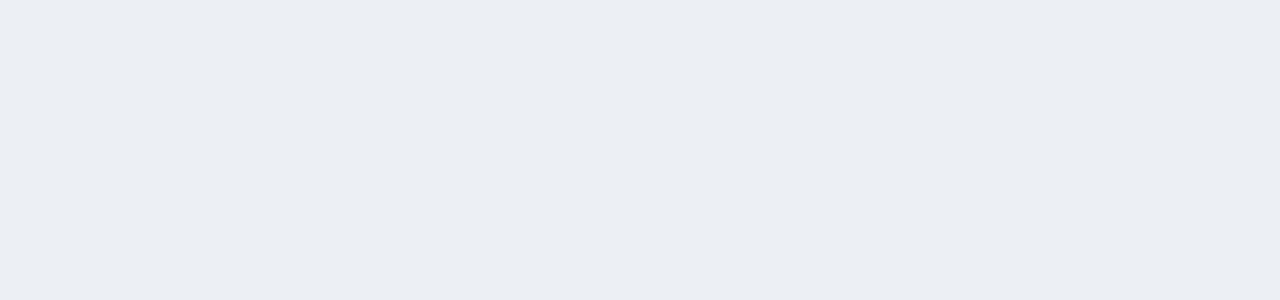
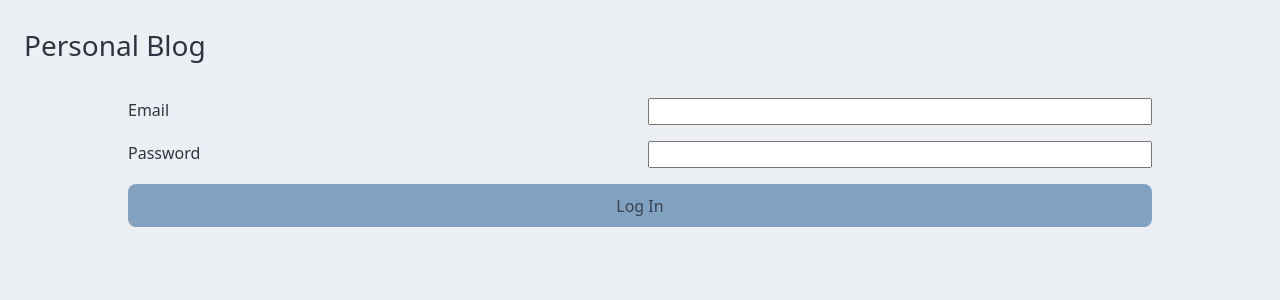
Before and after one commit to SamJohn04/personal-blog, a React (Vite) app in the folder src/frontend/: page /login in a window 1280 px wide. Shown: the top 300 px of the page. Built offline with nearby package versions, Linux system fonts and the light colour scheme.

Commit message:
feat(react): add frontend login page

```diff
--- a/src/frontend/src/App.tsx
+++ b/src/frontend/src/App.tsx
@@ -3,6 +3,7 @@ import { BrowserRouter, Route, Routes } from "react-router"
 import Home from "./pages/Home"
 import Blog from "./pages/Blog"
 import Signup from './pages/Signup'
+import Login from './pages/Login'
 
 function App() {
   return (
@@ -11,7 +12,7 @@ function App() {
         <Route path="/" element={<Home />} />
         <Route path="/blog/:id" element={<Blog />} />
         <Route path="/signup" element={<Signup />} />
-        <Route path="/login" element={<></>} />
+        <Route path="/login" element={<Login />} />
       </Routes>
     </BrowserRouter>
   )
--- /dev/null
+++ b/src/frontend/src/pages/Login.tsx
@@ -0,0 +1,53 @@
+import { useState, type FormEvent } from "react";
+import DefaultHeader from "../components/DefaultHeader";
+
+export default function Login() {
+  const [email, setEmail] = useState<string>("");
+  const [password, setPassword] = useState<string>("");
+
+  async function login(event: FormEvent) {
+    event.preventDefault();
+    const res = await fetch("/api/login", {
+      method: "POST",
+      headers: {
+        "Content-Type": "application/json",
+      },
+      body: JSON.stringify({
+        email,
+        password,
+      }),
+    });
+    if (res.ok) {
+      alert("Success!");
+    } else {
+      alert("Something went wrong...");
+    }
+  }
+
+  return (
+    <>
+      <DefaultHeader />
+      <main>
+        <form
+          className="signup-signin-form"
+          onSubmit={login}>
+          <label htmlFor="email">Email</label>
+          <input id="email"
+            value={email}
+            onChange={(e) => setEmail(e.target.value)}
+            type="email"
+            autoComplete="email" required />
+
+          <label htmlFor="password">Password</label>
+          <input id="password"
+            value={password}
+            onChange={(e) => setPassword(e.target.value)}
+            type="password"
+            required />
+
+          <button className="col-span-full" type="submit">Log In</button>
+        </form>
+      </main>
+    </>
+  );
+}
```
